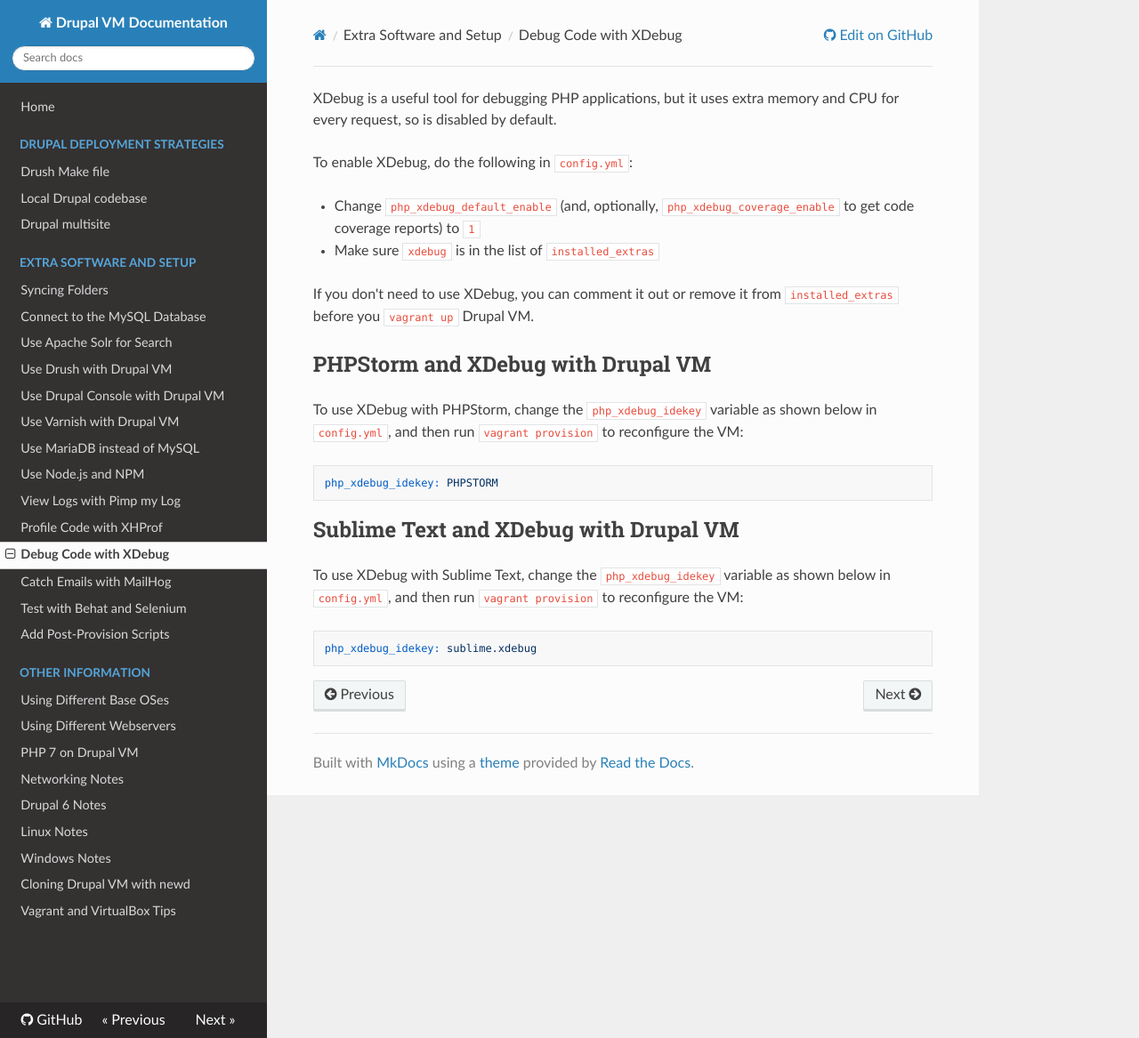
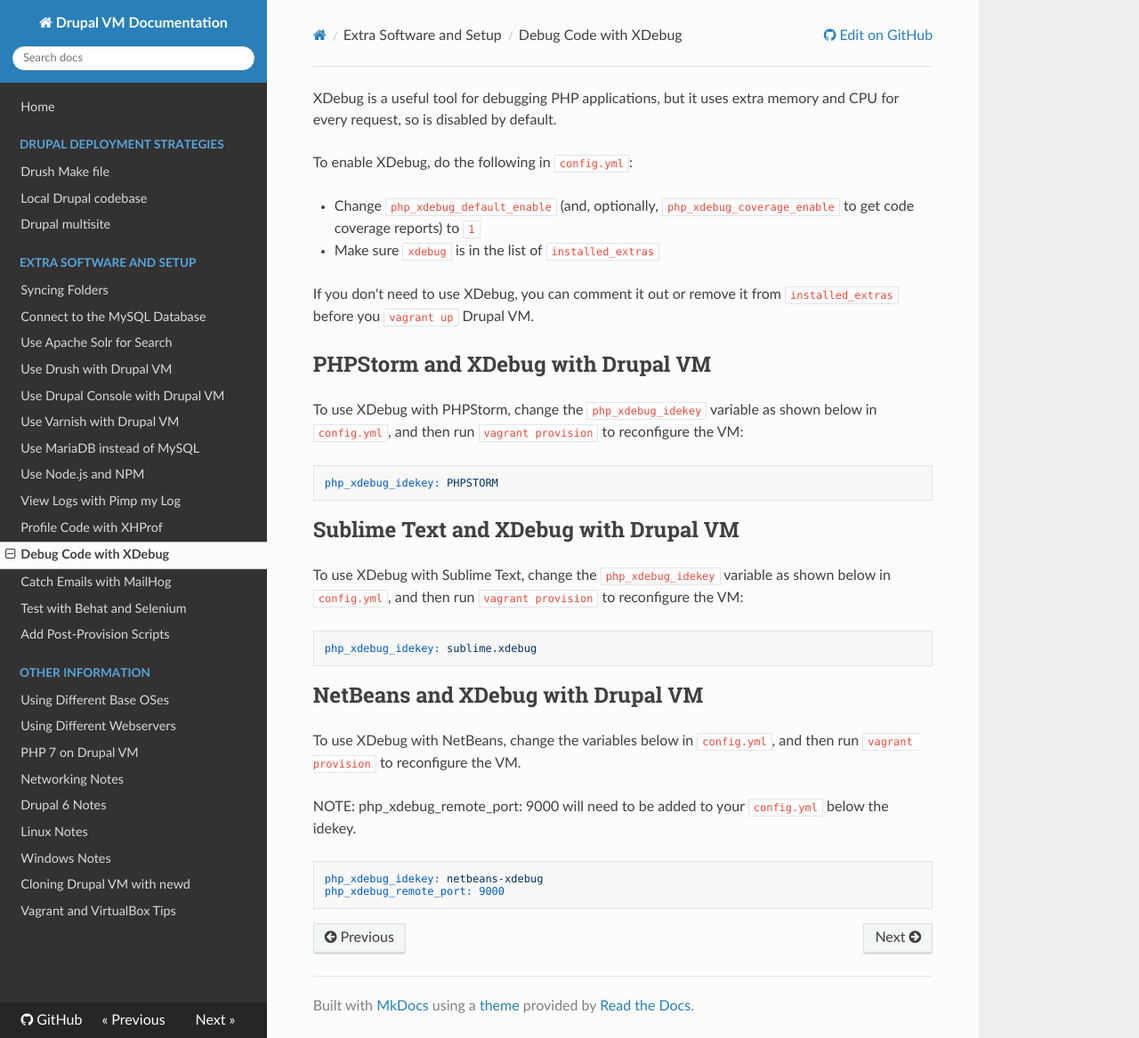
Before and after one commit to geerlingguy/drupal-vm, an MkDocs documentation site: the page built from docs/extras/xdebug.md, in a window 1280 px wide and 1167 px high. Shown: the whole window at 89% size. Built offline with MkDocs 1.6.1, drawn with Linux system fonts in a browser that asks for light colours; nearby versions of some CDN libraries; old or Windows-style settings are respelled for this version of MkDocs.

Commit message:
Update xdebug.md for NetBeans Configuration
Thanks for making Drupal VM!  It is awesome and I was hoping to contribute back.

````diff
--- a/docs/extras/xdebug.md
+++ b/docs/extras/xdebug.md
@@ -22,3 +22,14 @@ To use XDebug with Sublime Text, change the `php_xdebug_idekey` variable as show
 ```yaml
 php_xdebug_idekey: sublime.xdebug
 ```
+
+## NetBeans and XDebug with Drupal VM
+
+To use XDebug with NetBeans, change the variables below in `config.yml`, and then run `vagrant provision` to reconfigure the VM.
+
+NOTE: php_xdebug_remote_port: 9000 will need to be added to your `config.yml` below the idekey.
+
+```yaml
+php_xdebug_idekey: netbeans-xdebug
+php_xdebug_remote_port: 9000
+```
````
